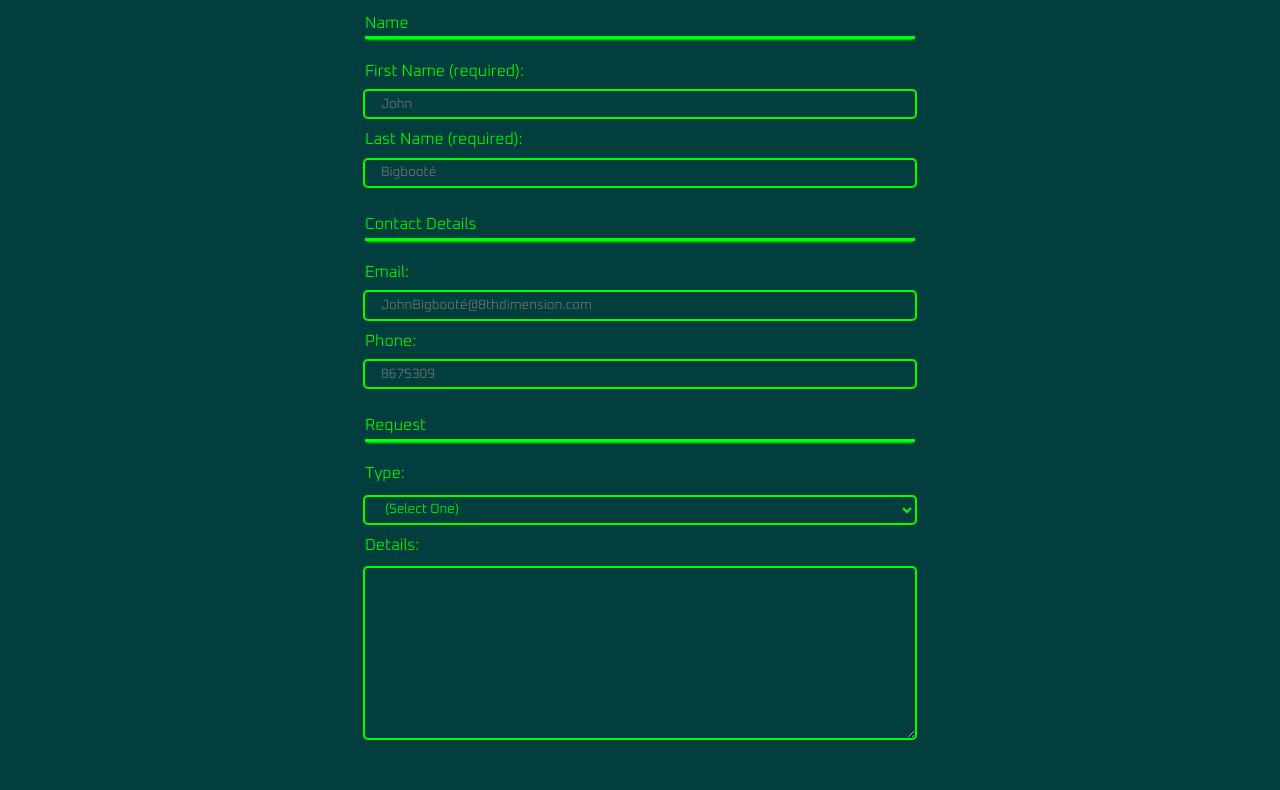
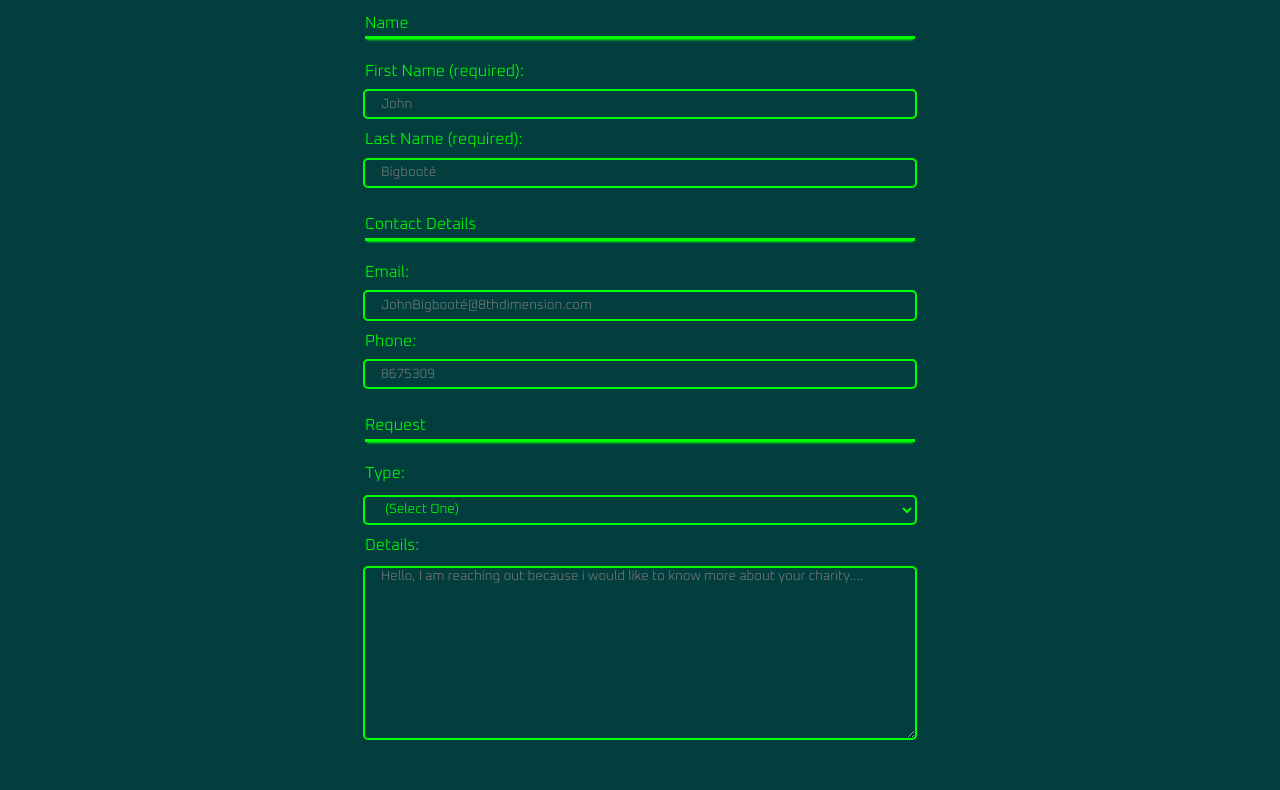
Before and after one commit to PCykana/Personal-Portfolio-WEB504, a plain HTML site: page components/contact/contact.html in a window 1280 px wide. Shown: the part 162-952 px from the top of the page. Drawn offline with Linux system fonts and the light colour scheme; a web font is replaced by a local one.

Commit message:
somehow fixed the text area placeholer

```diff
--- a/components/contact/contact.html
+++ b/components/contact/contact.html
@@ -54,7 +54,7 @@
             </select>
             <br>
             <label for="details">Details: </label>
-            <textarea name="details" id="details" cols="30" rows="10" placeholer="Hello, I am reaching out because I would like to know more about your charity efforts....."></textarea>
+            <textarea name="details" id="details" cols="30" rows="10" placeholder="Hello, I am reaching out because i would like to know more about your charity...."></textarea>
         </fieldset>
         <input type="submit" value="Submit"/>
        </form>
```
